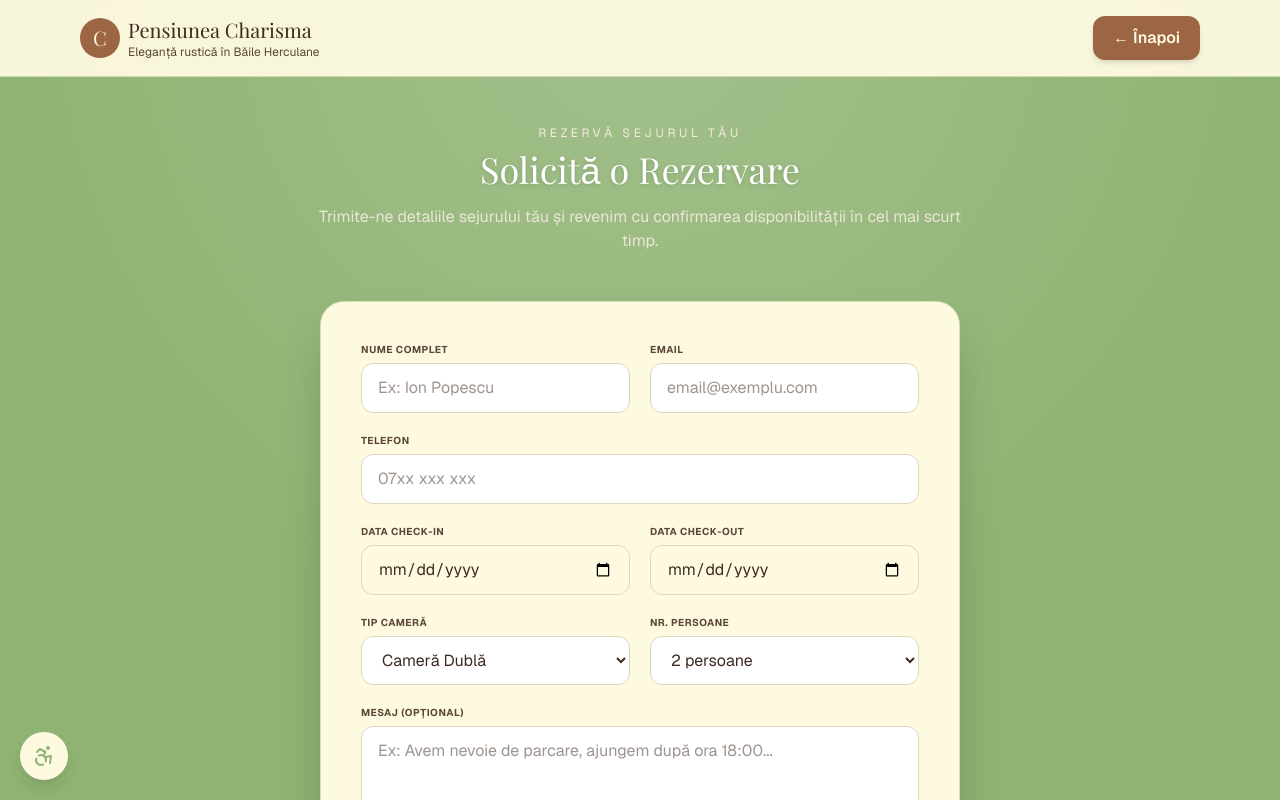
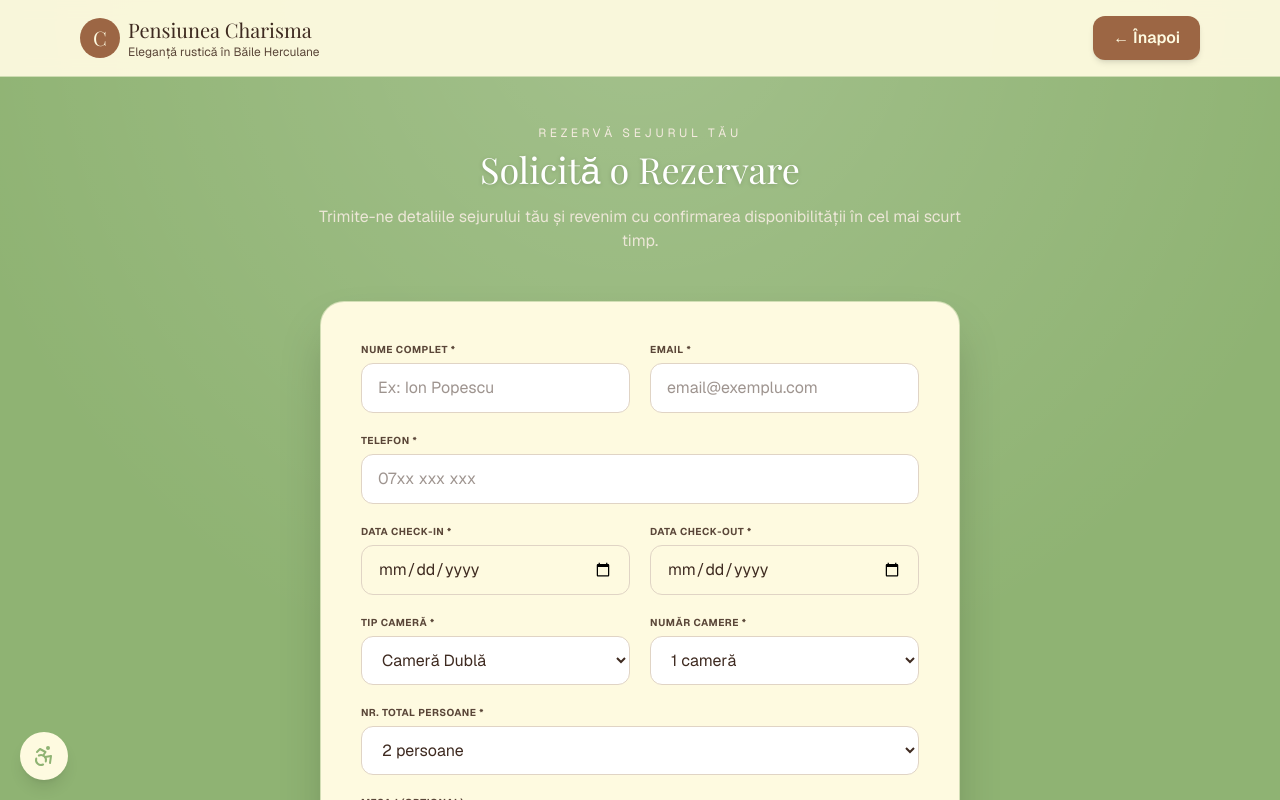
Before and after one commit to Alex-Sefu/charisma-modern, a Next.js app: page /rezervare in a window 1280 px wide. Shown: the top 800 px of the page. Built offline with nearby package versions, Linux system fonts and the light colour scheme.

Commit message:
Enhance reservation form with room and guest options
Updated form to include room count and expanded guest capacity. Adjusted price calculation logic to accommodate new fields.

```diff
--- a/app/rezervare/page.tsx
+++ b/app/rezervare/page.tsx
@@ -14,12 +14,14 @@ export default function RezervariePage() {
     checkIn: "",
     checkOut: "",
     tipCamera: "dubla",
-    nrPersone: "2",
+    nrCamere: "1", // Nou adăugat
+    nrPersone: "2", // Extins până la 12
     mesaj: "",
     botcheck: false, // Pentru Honeypot
   });
-  const [nightlyPrice, setNightlyPrice] = useState<number | null>(null);
+  const [avgNightlyPrice, setAvgNightlyPrice] = useState<number | null>(null);
   const [totalPrice, setTotalPrice] = useState<number | null>(null);
+  const [totalNights, setTotalNights] = useState<number>(0);
 
   // Tarife centralizate
   const tarife = {
@@ -32,14 +34,9 @@ export default function RezervariePage() {
     pretPatSuplimentar: 50
   };
 
-  const calculatePrices = () => {
-    if (!formData.checkIn) {
-      setNightlyPrice(null);
-      setTotalPrice(null);
-      return;
-    }
-
-    const month = new Date(formData.checkIn).getMonth() + 1;
+  // Funcție care determină prețul unei singure nopți pe baza datei calendaristice
+  const getSingleNightPrice = (date: Date, tipCamera: string) => {
+    const month = date.getMonth() + 1; // 1 = Ianuarie, 5 = Mai, 6 = Iunie
     let basePrice = tarife.ian_martie;
 
     if ([1, 2, 3].includes(month)) basePrice = tarife.ian_martie;
@@ -49,29 +46,54 @@ export default function RezervariePage() {
     else if ([10, 11].includes(month)) basePrice = tarife.oct_nov;
     else if ([7, 8, 12].includes(month)) basePrice = tarife.varfSezon;
 
-    const finalNightlyPrice = formData.tipCamera === "dubla-suplimentar"
+    return tipCamera === "dubla-suplimentar"
       ? basePrice + tarife.pretPatSuplimentar
       : basePrice;
+  };
 
-    setNightlyPrice(finalNightlyPrice);
+  const calculatePrices = () => {
+    if (!formData.checkIn || !formData.checkOut) {
+      setAvgNightlyPrice(null);
+      setTotalPrice(null);
+      setTotalNights(0);
+      return;
+    }
 
-    if (formData.checkOut) {
     const start = new Date(formData.checkIn);
     const end = new Date(formData.checkOut);
     const diffTime = end.getTime() - start.getTime();
     const nights = Math.ceil(diffTime / (1000 * 60 * 60 * 24));
 
-      if (nights > 0) {
-        setTotalPrice(finalNightlyPrice * nights);
-      } else {
+    if (nights <= 0) {
+      setAvgNightlyPrice(null);
       setTotalPrice(null);
+      setTotalNights(0);
+      return;
     }
+
+    setTotalNights(nights);
+
+    // Calculăm prețul hibrid trecând prin fiecare noapte din sejur în mod individual
+    let calculatedTotal = 0;
+    let currentNight = new Date(start);
+
+    for (let i = 0; i < nights; i++) {
+      calculatedTotal += getSingleNightPrice(currentNight, formData.tipCamera);
+      currentNight.setDate(currentNight.getDate() + 1); // Mutăm pe ziua următoare
     }
+
+    // Înmulțim cu numărul de camere selectat de utilizator
+    const camereFactor = parseInt(formData.nrCamere) || 1;
+    const finalTotal = calculatedTotal * camereFactor;
+
+    setTotalPrice(finalTotal);
+    // Calculăm o medie pe noapte per cameră pentru afișaj curat
+    setAvgNightlyPrice(Math.round(finalTotal / nights / camereFactor));
   };
 
   useEffect(() => {
     calculatePrices();
-  }, [formData.checkIn, formData.checkOut, formData.tipCamera]);
+  }, [formData.checkIn, formData.checkOut, formData.tipCamera, formData.nrCamere]);
 
   const handleChange = (e: React.ChangeEvent<HTMLInputElement | HTMLSelectElement | HTMLTextAreaElement>) => {
     const { name, value, type } = e.target;
@@ -94,11 +116,12 @@ export default function RezervariePage() {
         headers: { "Content-Type": "application/json" },
         body: JSON.stringify({
           access_key: "e2113dc0-a11d-4a6f-83a5-458bf6cff6b0",
-          subject: `Rezervare Nouă: ${formData.numeComplet}`,
+          subject: `Rezervare Nouă: ${formData.numeComplet} (${formData.nrCamere} căm.)`,
           from_name: "Pensiunea Charisma - Site",
           ...formData,
-          pret_noapte: nightlyPrice,
-          total_estimat: totalPrice
+          configuratie_selectata: `${formData.nrCamere} camere x ${formData.tipCamera}`,
+          numar_nopti: totalNights,
+          total_estimat_ron: totalPrice
         }),
       });
 
@@ -112,6 +135,7 @@ export default function RezervariePage() {
           checkIn: "",
           checkOut: "",
           tipCamera: "dubla",
+          nrCamere: "1",
           nrPersone: "2",
           mesaj: "",
           botcheck: false,
@@ -167,70 +191,83 @@ export default function RezervariePage() {
               )}
 
               <form onSubmit={handleSubmit} className="space-y-5">
-                {/* Honeypot - NU sterge, protejeaza de spam fara hCaptcha */}
+                {/* Honeypot - Protejează de spam fără hCaptcha */}
                 <input type="checkbox" name="botcheck" className="hidden" style={{ display: "none" }} onChange={handleChange} checked={formData.botcheck} />
 
                 <div className="grid gap-5 sm:grid-cols-2">
                   <div>
-                    <label className="mb-1.5 block text-[10px] font-bold uppercase tracking-wider text-[#5A4638]">Nume Complet</label>
+                    <label className="mb-1.5 block text-[10px] font-bold uppercase tracking-wider text-[#5A4638]">Nume Complet *</label>
                     <input type="text" name="numeComplet" value={formData.numeComplet} onChange={handleChange} required className="w-full rounded-xl border border-[#E0D4C5] bg-white px-4 py-3 outline-none focus:ring-2 focus:ring-[#9C6644]/20" placeholder="Ex: Ion Popescu" />
                   </div>
                   <div>
-                    <label className="mb-1.5 block text-[10px] font-bold uppercase tracking-wider text-[#5A4638]">Email</label>
+                    <label className="mb-1.5 block text-[10px] font-bold uppercase tracking-wider text-[#5A4638]">Email *</label>
                     <input type="email" name="email" value={formData.email} onChange={handleChange} required className="w-full rounded-xl border border-[#E0D4C5] bg-white px-4 py-3 outline-none focus:ring-2 focus:ring-[#9C6644]/20" placeholder="email@exemplu.com" />
                   </div>
                 </div>
 
                 <div>
-                  <label className="mb-1.5 block text-[10px] font-bold uppercase tracking-wider text-[#5A4638]">Telefon</label>
+                  <label className="mb-1.5 block text-[10px] font-bold uppercase tracking-wider text-[#5A4638]">Telefon *</label>
                   <input type="tel" name="telefon" value={formData.telefon} onChange={handleChange} required className="w-full rounded-xl border border-[#E0D4C5] bg-white px-4 py-3 outline-none focus:ring-2 focus:ring-[#9C6644]/20" placeholder="07xx xxx xxx" />
                 </div>
 
                 <div className="grid gap-5 sm:grid-cols-2">
                   <div>
-                    <label className="mb-1.5 block text-[10px] font-bold uppercase tracking-wider text-[#5A4638]">Data Check-in</label>
+                    <label className="mb-1.5 block text-[10px] font-bold uppercase tracking-wider text-[#5A4638]">Data Check-in *</label>
                     <input type="date" name="checkIn" value={formData.checkIn} onChange={handleChange} required className="w-full rounded-xl border border-[#E0D4C5] px-4 py-3 outline-none focus:ring-2 focus:ring-[#9C6644]/20" />
                   </div>
                   <div>
-                    <label className="mb-1.5 block text-[10px] font-bold uppercase tracking-wider text-[#5A4638]">Data Check-out</label>
+                    <label className="mb-1.5 block text-[10px] font-bold uppercase tracking-wider text-[#5A4638]">Data Check-out *</label>
                     <input type="date" name="checkOut" value={formData.checkOut} onChange={handleChange} required className="w-full rounded-xl border border-[#E0D4C5] px-4 py-3 outline-none focus:ring-2 focus:ring-[#9C6644]/20" />
                   </div>
                 </div>
 
-                {nightlyPrice && (
+                {/* Secțiune afișare preț calculat dinamic */}
+                {totalPrice && avgNightlyPrice && (
                   <div className="rounded-2xl border border-[#8FB373]/30 bg-[#F5EBE0] p-5 shadow-inner animate-in fade-in slide-in-from-top-2">
                     <div className="flex justify-between items-center mb-1">
-                      <span className="text-sm font-medium">Tarif Cameră:</span>
-                      <span className="font-bold text-[#9C6644]">{nightlyPrice} RON/noapte</span>
+                      <span className="text-sm font-medium">Preț mediu / noapte / cameră:</span>
+                      <span className="font-bold text-[#9C6644]">{avgNightlyPrice} RON</span>
                     </div>
-                    {totalPrice && (
                     <div className="flex justify-between items-center pt-2 border-t border-[#E0D4C5]">
-                        <span className="text-base font-bold">Total Estimat:</span>
+                      <span className="text-base font-bold">Total Estimat ({totalNights} {totalNights === 1 ? 'noapte' : 'nopți'} × {formData.nrCamere} {formData.nrCamere === '1' ? 'cameră' : 'camere'}):</span>
                       <span className="text-xl font-black text-[#3E2A20]">{totalPrice} RON</span>
                     </div>
-                    )}
+                    <p className="mt-2 text-[11px] text-[#7B6B5C] italic">
+                      * Prețul total a fost calculat individual pe nopți, luând în considerare schimbările de tarif sezonier.
+                    </p>
                   </div>
                 )}
 
                 <div className="grid gap-5 sm:grid-cols-2">
                   <div>
-                    <label className="mb-1.5 block text-[10px] font-bold uppercase tracking-wider text-[#5A4638]">Tip cameră</label>
+                    <label className="mb-1.5 block text-[10px] font-bold uppercase tracking-wider text-[#5A4638]">Tip cameră *</label>
                     <select name="tipCamera" value={formData.tipCamera} onChange={handleChange} className="w-full rounded-xl border border-[#E0D4C5] bg-white px-4 py-3 outline-none focus:ring-2 focus:ring-[#9C6644]/20">
                       <option value="dubla">Cameră Dublă</option>
                       <option value="dubla-suplimentar">Cameră cu Pat Suplimentar</option>
                     </select>
                   </div>
                   <div>
-                    <label className="mb-1.5 block text-[10px] font-bold uppercase tracking-wider text-[#5A4638]">Nr. Persoane</label>
-                    <select name="nrPersone" value={formData.nrPersone} onChange={handleChange} className="w-full rounded-xl border border-[#E0D4C5] bg-white px-4 py-3 outline-none focus:ring-2 focus:ring-[#9C6644]/20">
-                      {[1,2,3,4,5].map(n => <option key={n} value={n}>{n} {n===1?'persoană':'persoane'}</option>)}
+                    <label className="mb-1.5 block text-[10px] font-bold uppercase tracking-wider text-[#5A4638]">Număr camere *</label>
+                    <select name="nrCamere" value={formData.nrCamere} onChange={handleChange} className="w-full rounded-xl border border-[#E0D4C5] bg-white px-4 py-3 outline-none focus:ring-2 focus:ring-[#9C6644]/20">
+                      {[1, 2, 3, 4, 5, 6].map(n => (
+                        <option key={n} value={n}>{n} {n === 1 ? 'cameră' : 'camere'}</option>
+                      ))}
                     </select>
                   </div>
                 </div>
 
                 <div>
+                  <label className="mb-1.5 block text-[10px] font-bold uppercase tracking-wider text-[#5A4638]">Nr. Total Persoane *</label>
+                  <select name="nrPersone" value={formData.nrPersone} onChange={handleChange} className="w-full rounded-xl border border-[#E0D4C5] bg-white px-4 py-3 outline-none focus:ring-2 focus:ring-[#9C6644]/20">
+                    {Array.from({ length: 12 }, (_, i) => i + 1).map(n => (
+                      <option key={n} value={n}>{n} {n === 1 ? 'persoană' : 'persoane'}</option>
+                    ))}
+                  </select>
+                </div>
+
+                <div>
                   <label className="mb-1.5 block text-[10px] font-bold uppercase tracking-wider text-[#5A4638]">Mesaj (opțional)</label>
-                  <textarea name="mesaj" value={formData.mesaj} onChange={handleChange} rows={4} className="w-full rounded-xl border border-[#E0D4C5] bg-white px-4 py-3 outline-none focus:ring-2 focus:ring-[#9C6644]/20" placeholder="Ex: Avem nevoie de parcare, ajungem după ora 18:00..." />
+                  <textarea name="mesaj" value={formData.mesaj} onChange={handleChange} rows={4} className="w-full rounded-xl border border-[#E0D4C5] bg-white px-4 py-3 outline-none focus:ring-2 focus:ring-[#9C6644]/20" placeholder="Ex: Preferințe organizare paturi, interval orar sosire etc..." />
                 </div>
 
                 <button type="submit" disabled={isLoading} className="w-full rounded-2xl bg-[#9C6644] py-4 font-bold uppercase tracking-widest text-[#FEFAE0] shadow-lg transition-all hover:bg-[#846644] active:scale-95 disabled:opacity-50">
```
Lines whose indentation alone changed are shown as unchanged.
